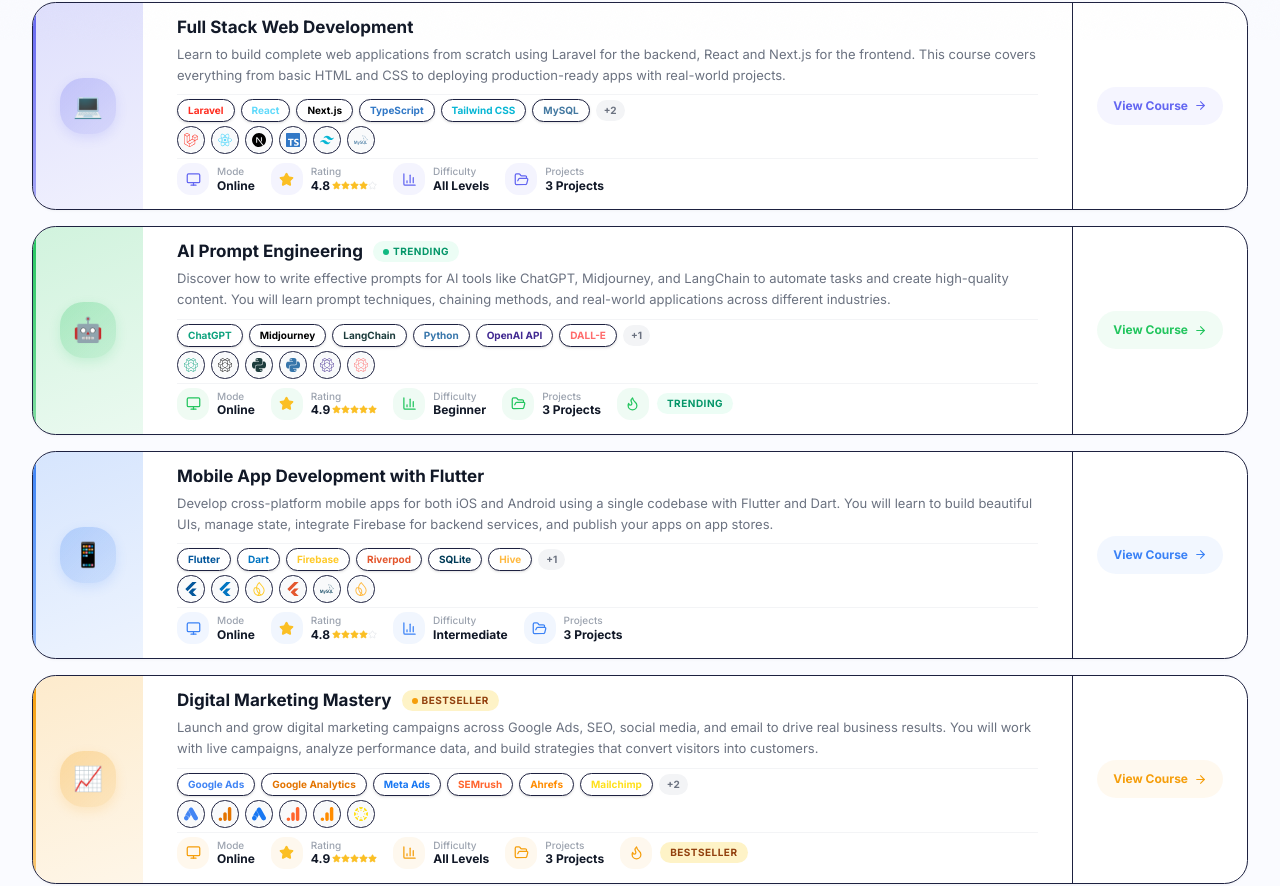
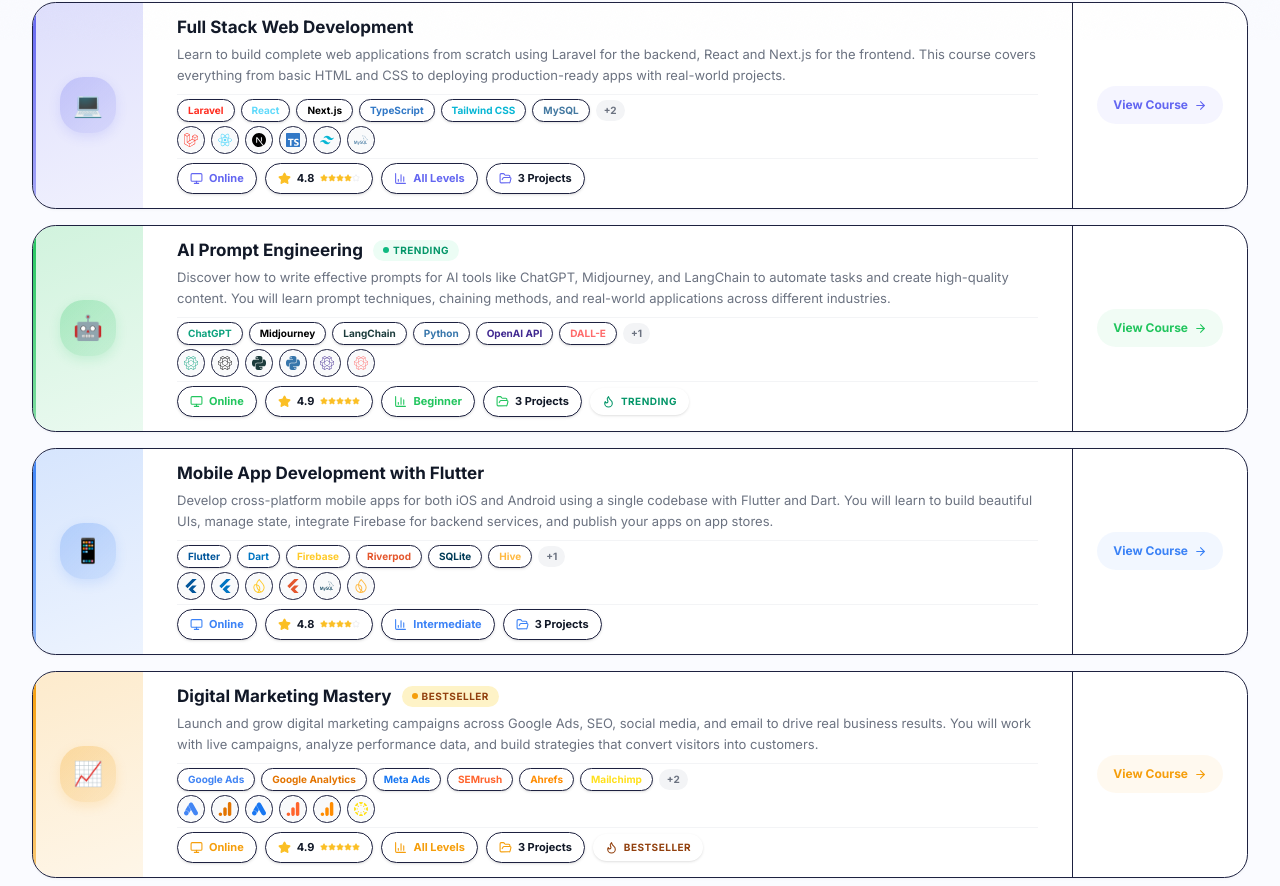
Before and after one commit to singhyogeshwar5608/larawans-new, a Next.js app: page /courses in a window 1280 px wide. Shown: the part 760-1646 px from the top of the page. Built offline with nearby package versions, Linux system fonts and the light colour scheme.

Commit message:
ef05662a-9090-4391-85c3-9cdd0b32bd18

```diff
--- a/src/app/courses/page.tsx
+++ b/src/app/courses/page.tsx
@@ -305,71 +305,45 @@
             </div>
             {/* Divider */}
             <div className="w-full h-px bg-[#F3F4F6] my-1"></div>
-            {/* Meta Row: Mode | Rating | Difficulty | Projects */}
-            <div className="flex items-center gap-3 sm:gap-4 flex-wrap">
-              {/* Course Mode */}
-              <div className="flex items-center gap-2">
-                <div className="flex h-8 w-8 items-center justify-center rounded-lg" style={{ backgroundColor: `${tc}12` }}>
-                  <Monitor size={15} style={{ color: tc }} />
+            {/* Meta Chips Row: Mode | Rating | Difficulty | Projects */}
+            <div className="flex items-center gap-2 flex-wrap">
+              {/* Course Mode Chip */}
+              <span className="inline-flex items-center gap-1.5 rounded-full px-3 py-1.5 border border-[#F3F4F6] bg-white shadow-sm">
+                <Monitor size={13} style={{ color: tc }} />
+                <span className="text-[11px] font-bold" style={{ color: tc }}>Online</span>
+              </span>
+              {/* Star Rating Chip */}
+              <span className="inline-flex items-center gap-1.5 rounded-full px-3 py-1.5 border border-[#F3F4F6] bg-white shadow-sm">
+                <Star size={13} style={{ color: "#FBBF24" }} fill="#FBBF24" />
+                <span className="text-[11px] font-bold text-[#111827]">4.{8 + (index % 2)}</span>
+                <div className="flex items-center">
+                  {[1,2,3,4,5].map((s) => (
+                    <Star key={s} size={8} className={s <= (4 + (index % 2)) ? "text-[#FBBF24]" : "text-[#E5E7EB]"} fill={s <= (4 + (index % 2)) ? "#FBBF24" : "none"} />
+                  ))}
                 </div>
-                <div className="flex flex-col">
-                  <span className="text-[10px] text-[#9CA3AF] font-medium leading-tight">Mode</span>
-                  <span className="text-[12px] text-[#111827] font-bold leading-tight">Online</span>
-                </div>
-              </div>
-              {/* Star Rating */}
-              <div className="flex items-center gap-2">
-                <div className="flex h-8 w-8 items-center justify-center rounded-lg" style={{ backgroundColor: `${tc}12` }}>
-                  <Star size={15} style={{ color: "#FBBF24" }} fill="#FBBF24" />
-                </div>
-                <div className="flex flex-col">
-                  <span className="text-[10px] text-[#9CA3AF] font-medium leading-tight">Rating</span>
-                  <div className="flex items-center gap-0.5">
-                    <span className="text-[12px] text-[#111827] font-bold leading-tight">4.{8 + (index % 2)}</span>
-                    <div className="flex items-center">
-                      {[1,2,3,4,5].map((s) => (
-                        <Star key={s} size={9} className={s <= (4 + (index % 2)) ? "text-[#FBBF24]" : "text-[#E5E7EB]"} fill={s <= (4 + (index % 2)) ? "#FBBF24" : "none"} />
-                      ))}
-                    </div>
-                  </div>
-                </div>
-              </div>
-              {/* Course Difficulty */}
-              <div className="flex items-center gap-2">
-                <div className="flex h-8 w-8 items-center justify-center rounded-lg" style={{ backgroundColor: `${tc}12` }}>
-                  <BarChart3 size={15} style={{ color: tc }} />
-                </div>
-                <div className="flex flex-col">
-                  <span className="text-[10px] text-[#9CA3AF] font-medium leading-tight">Difficulty</span>
-                  <span className="text-[12px] text-[#111827] font-bold leading-tight">{course.level}</span>
-                </div>
-              </div>
-              {/* Projects Count */}
-              <div className="flex items-center gap-2">
-                <div className="flex h-8 w-8 items-center justify-center rounded-lg" style={{ backgroundColor: `${tc}12` }}>
-                  <FolderOpen size={15} style={{ color: tc }} />
-                </div>
-                <div className="flex flex-col">
-                  <span className="text-[10px] text-[#9CA3AF] font-medium leading-tight">Projects</span>
-                  <span className="text-[12px] text-[#111827] font-bold leading-tight">{course.projects.length} Projects</span>
-                </div>
-              </div>
-              {/* Course Badge */}
+              </span>
+              {/* Course Difficulty Chip */}
+              <span className="inline-flex items-center gap-1.5 rounded-full px-3 py-1.5 border border-[#F3F4F6] bg-white shadow-sm">
+                <BarChart3 size={13} style={{ color: tc }} />
+                <span className="text-[11px] font-bold" style={{ color: tc }}>{course.level}</span>
+              </span>
+              {/* Projects Count Chip */}
+              <span className="inline-flex items-center gap-1.5 rounded-full px-3 py-1.5 border border-[#F3F4F6] bg-white shadow-sm">
+                <FolderOpen size={13} style={{ color: tc }} />
+                <span className="text-[11px] font-bold text-[#111827]">{course.projects.length} Projects</span>
+              </span>
+              {/* Course Badge Chip */}
               {course.badge && (
-                <div className="flex items-center gap-2">
-                  <div className="flex h-8 w-8 items-center justify-center rounded-lg" style={{ backgroundColor: `${tc}12` }}>
-                    <Flame size={15} style={{ color: tc }} />
-                  </div>
-                  <span
-                    className="rounded-full px-2.5 py-[3px] text-[10px] font-bold uppercase tracking-wider"
+                <span className="inline-flex items-center gap-1.5 rounded-full px-3 py-1.5 shadow-sm">
+                  <Flame size={13} style={{ color: BADGE_COLORS[course.badge]?.text }} />
+                  <span className="text-[10px] font-bold uppercase tracking-wider"
                     style={{
-                      backgroundColor: BADGE_COLORS[course.badge]?.bg,
                       color: BADGE_COLORS[course.badge]?.text,
                     }}
                   >
                     {course.badge}
                   </span>
-                </div>
+                </span>
               )}
             </div>
             {/* Mobile-only View Course */}
```
